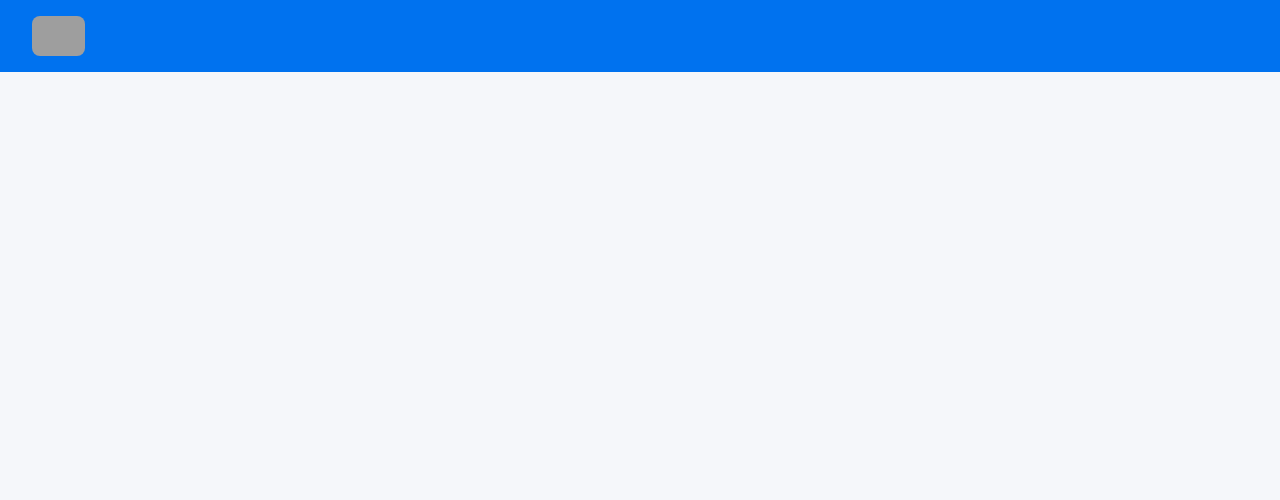
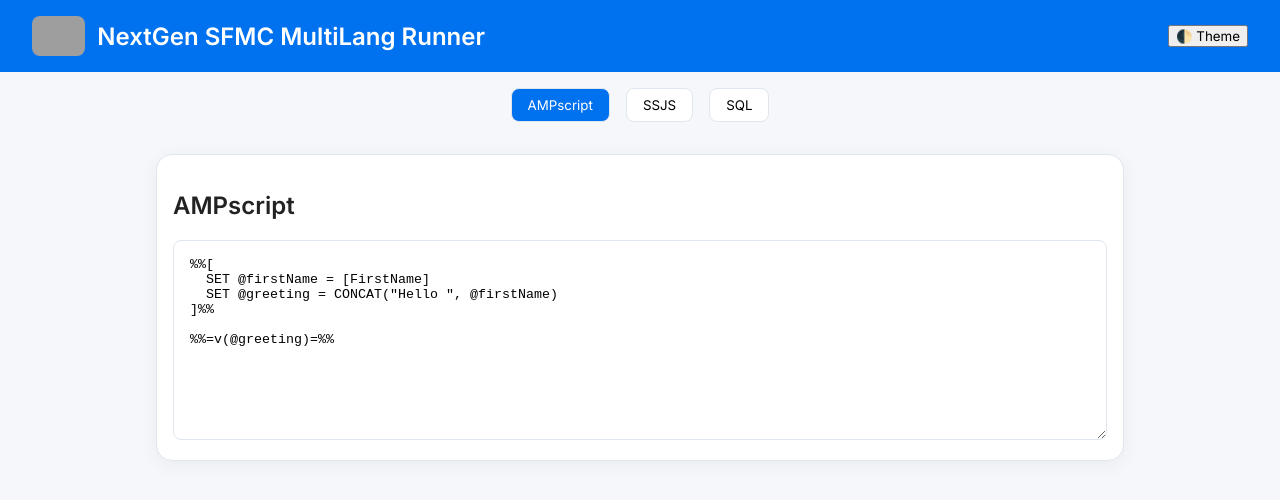
Before and after one commit to nextgensfmc/sfmc-toolkit, a plain HTML site: page index.html in a window 1280 px wide. Drawn offline with Linux system fonts and the light colour scheme; grey boxes are pictures that could not be loaded.

Commit message:
Update index.html

```diff
--- a/index.html
+++ b/index.html
@@ -5,7 +5,6 @@
   <meta name="viewport" content="width=device-width, initial-scale=1.0" />
   <title>NextGen SFMC MultiLang SFMC Runner</title>
   <link href="https://fonts.googleapis.com/css2?family=Inter:wght@400;600&display=swap" rel="stylesheet">
-  <header> <div style="display: flex; align-items: center; gap: 0.75rem;"> <img src="https://drive.google.com/file/d/1wpZPiyFASx3bN5sVyLYT835TEzd6R3Lx/view?usp=drive_link" alt="Logo" style="height: 40px; border-radius: 8px;"></div>  </header>
   <style>
     :root {
       --bg: #f5f7fa;
@@ -25,7 +24,6 @@
       margin: 0;
       background: var(--bg);
       color: var(--fg);
-      transition: background 0.3s, color 0.3s;
     }
     body.dark {
       background: var(--dark-bg);
@@ -40,14 +38,12 @@
       display: flex;
       justify-content: space-between;
       align-items: center;
-      animation: slideDown 0.5s ease-out;
     }
     .tabs {
       display: flex;
       justify-content: center;
       gap: 1rem;
       margin: 1rem 0;
-      animation: fadeIn 1s ease-in;
     }
     button.tab-btn {
       background: white;
@@ -55,19 +51,107 @@
       padding: 0.5rem 1rem;
       border-radius: 8px;
       cursor: pointer;
-      transition: background 0.3s, transform 0.3s;
     }
-    button.tab-btn:hover {
+    button.tab-btn.active {
       background: var(--accent);
       color: white;
-      transform: scale(1.05);
     }
     .container {
       max-width: 1000px;
       margin: auto;
       padding: 1rem;
-      animation: fadeIn 1s ease;
     }
     .card {
       background: var(--card);
-      paddi
+      padding: 1rem;
+      border: 1px solid var(--border);
+      border-radius: 1rem;
+      box-shadow: 0 4px 20px rgba(0,0,0,0.05);
+      margin-bottom: 1rem;
+    }
+    textarea {
+      width: 100%;
+      height: 200px;
+      font-family: monospace;
+      padding: 1rem;
+      border-radius: 0.5rem;
+      border: 1px solid var(--border);
+    }
+    .hidden {
+      display: none;
+    }
+  </style>
+</head>
+<body>
+  <header>
+    <div style="display: flex; align-items: center; gap: 0.75rem;">
+      <img src="https://drive.google.com/uc?export=view&id=1wpZPiyFASx3bN5sVyLYT835TEzd6R3Lx" alt="Logo" style="height: 40px; border-radius: 8px;">
+      <span>NextGen SFMC MultiLang Runner</span>
+    </div>
+    <button onclick="toggleTheme()">🌓 Theme</button>
+  </header>
+
+  <div class="tabs">
+    <button class="tab-btn" data-tab="amp">AMPscript</button>
+    <button class="tab-btn" data-tab="ssjs">SSJS</button>
+    <button class="tab-btn" data-tab="sql">SQL</button>
+  </div>
+
+  <div class="container">
+    <div id="amp" class="card tab-content">
+      <h2>AMPscript</h2>
+      <textarea id="ampText">%%[
+  SET @firstName = [FirstName]
+  SET @greeting = CONCAT("Hello ", @firstName)
+]%%
+&nbsp;
+%%=v(@greeting)=%%</textarea>
+    </div>
+
+    <div id="ssjs" class="card tab-content hidden">
+      <h2>SSJS</h2>
+      <textarea id="ssjsText"><script runat="server">
+  Platform.Load("core", "1.1.1");
+  var firstName = Attribute.GetValue("FirstName");
+  Write("Hello " + firstName);
+</script></textarea>
+    </div>
+
+    <div id="sql" class="card tab-content hidden">
+      <h2>SQL</h2>
+      <textarea id="sqlText">SELECT
+  FirstName,
+  EmailAddress
+FROM
+  [Contacts]
+WHERE
+  IsActive = 1</textarea>
+    </div>
+  </div>
+
+  <script>
+    // Tab switcher with persistence
+    const tabButtons = document.querySelectorAll('.tab-btn');
+    const tabContents = document.querySelectorAll('.tab-content');
+
+    function activateTab(tabName) {
+      tabContents.forEach(c => c.classList.add('hidden'));
+      tabButtons.forEach(b => b.classList.remove('active'));
+      document.getElementById(tabName).classList.remove('hidden');
+      document.querySelector(`.tab-btn[data-tab="${tabName}"]`).classList.add('active');
+      localStorage.setItem('activeTab', tabName);
+    }
+
+    tabButtons.forEach(btn => {
+      btn.addEventListener('click', () => activateTab(btn.dataset.tab));
+    });
+
+    const savedTab = localStorage.getItem('activeTab') || 'amp';
+    activateTab(savedTab);
+
+    function toggleTheme() {
+      document.body.classList.toggle('dark');
+    }
+  </script>
+</body>
+</html>
```
